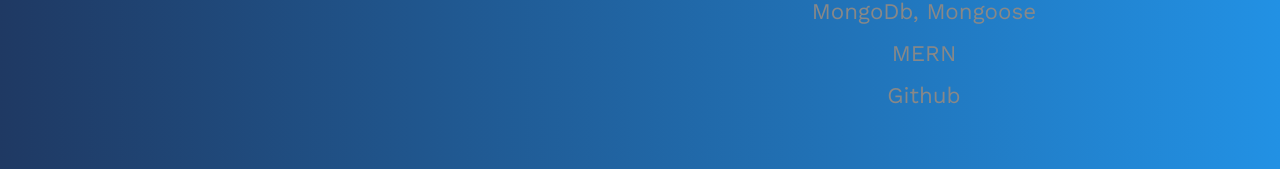
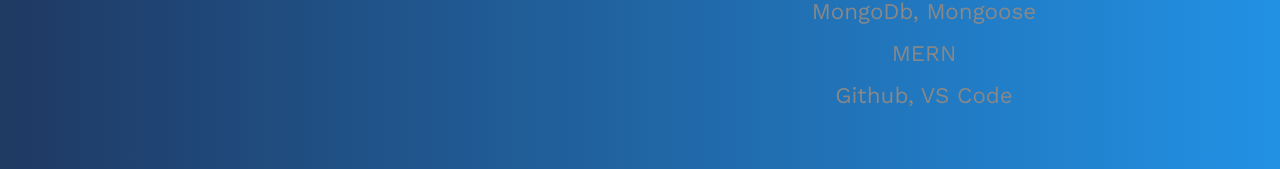
Before and after one commit to Gdel-J/React-Listen-Port-Folio, a React (Create React App) app: page /resume in a window 1280 px wide. Shown: the part 1113-1282 px from the top of the page. Built offline with nearby package versions, Linux system fonts and the light colour scheme.

Commit message:
fixing the HypraHealthy.png path

```diff
--- a/src/components/Portfolio.js
+++ b/src/components/Portfolio.js
@@ -76,7 +76,7 @@
     id: 7,
     title: "HypraHealthy",
     languages: "JavaScript,node,express,React, MongoDb,Apollo,Graphql",
-    image: "/img/Hyprahealthy.png",
+    image: process.env.PUBLIC_URL + "/img/HypraHealthy.png",
     description:" This is a complete MERN application using Apollo server in the frontend and Graphql in the backend to help to choose healthy recipes",
     repo: "https://github.com/Gdel-J/Hyprahealth.git",
     live: "https://hyprahealthy-a6122d6a4506.herokuapp.com/",
--- a/src/components/Resume.js
+++ b/src/components/Resume.js
@@ -49,7 +49,7 @@
           <li className="skill-item">React, Node.js</li>
           <li className="skill-item">MongoDb, Mongoose</li>
           <li className="skill-item">MERN</li>
-          <li className="skill-item">Github</li>
+          <li className="skill-item">Github, VS Code</li>
         </ul>
       </div>
     </div>
```
